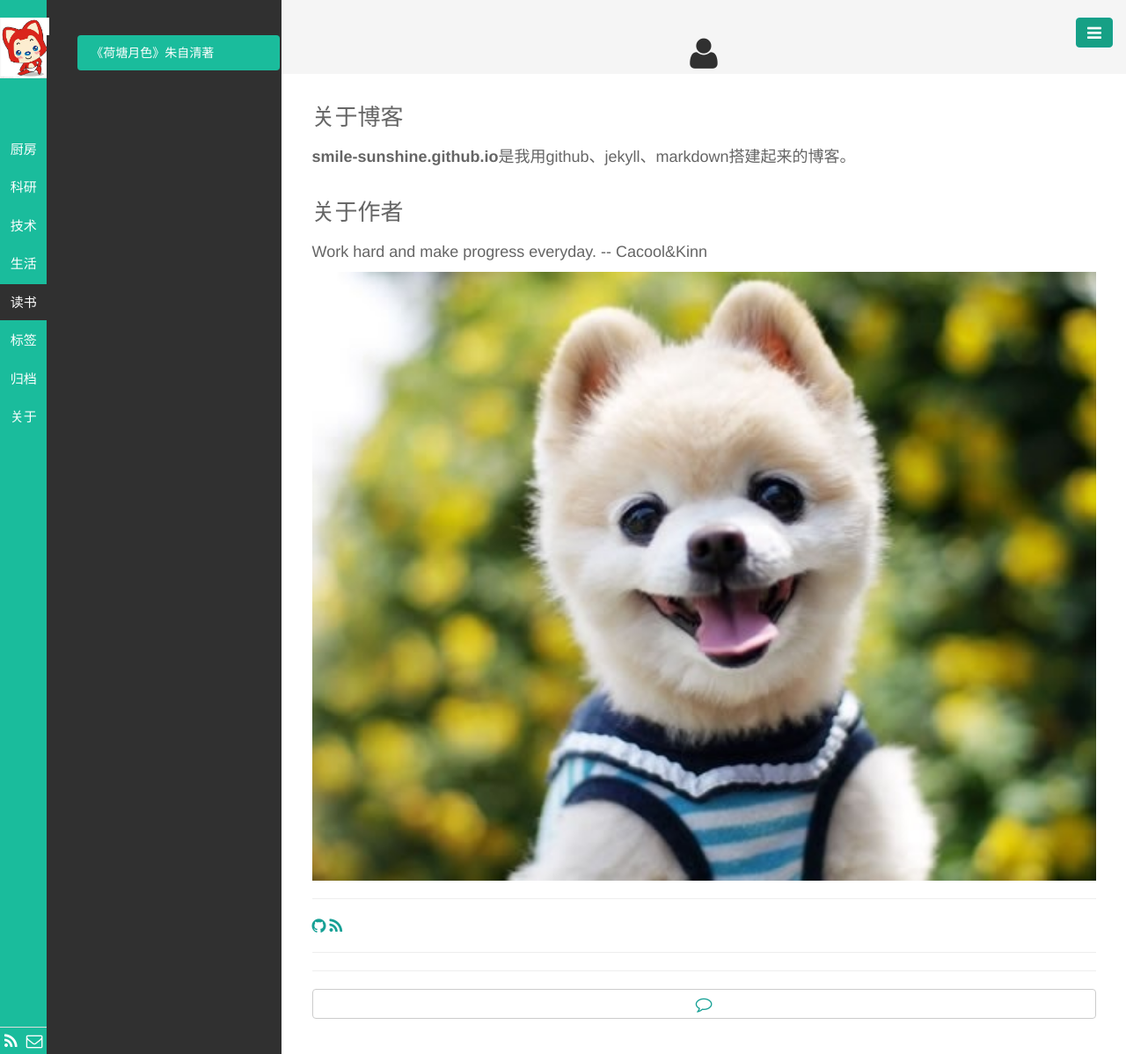
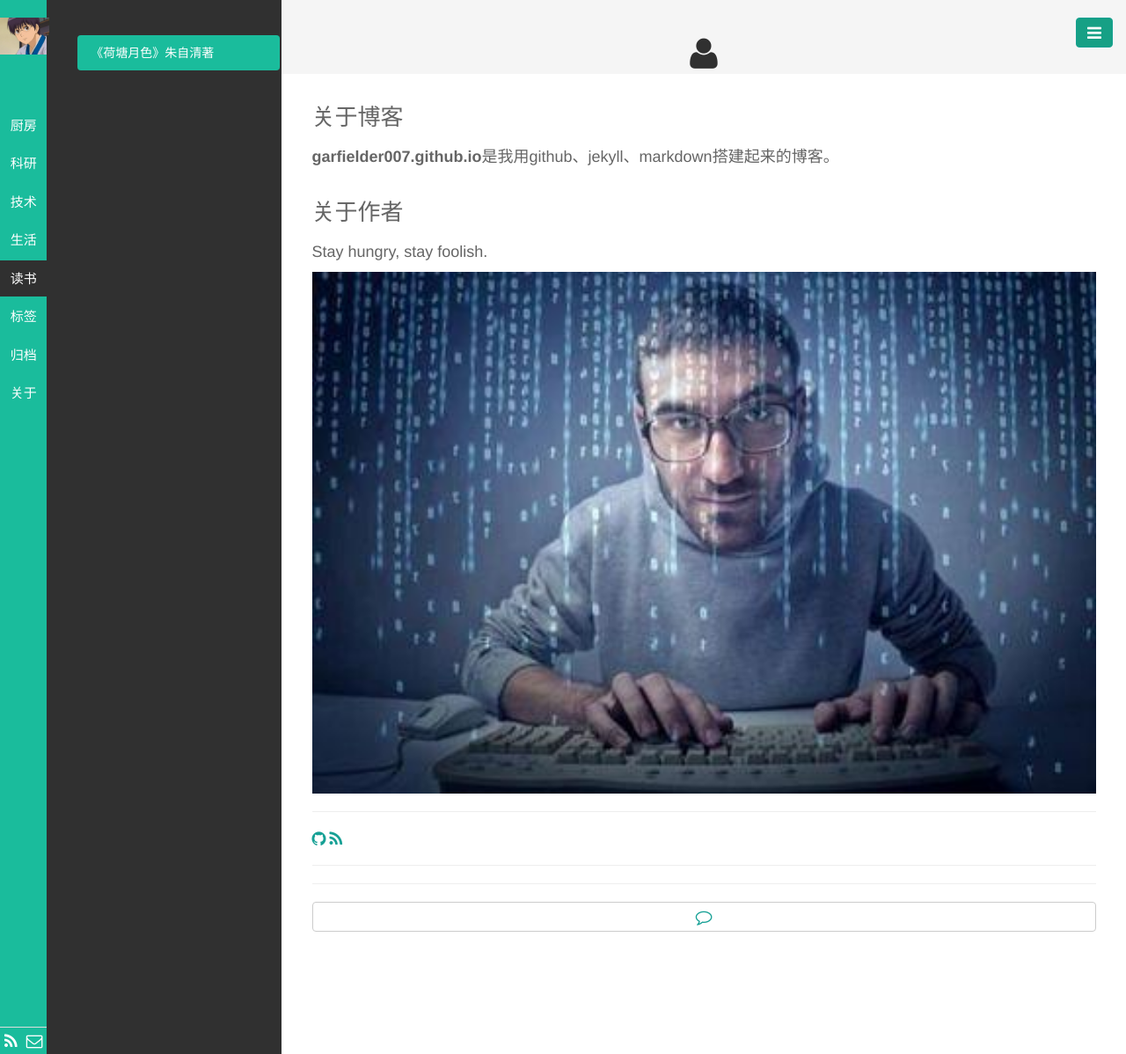
Before and after one commit to GarfieldEr007/garfielder007.github.io, a Jekyll site: the page built from pages/about.html, in a window 1280 px wide. Shown: the whole page at 88% size. Built offline with Jekyll 4.4.1, drawn with Linux system fonts in a browser that asks for light colours; Markdown is read by kramdown in place of the engine named in the settings.

Commit message:
change some blog files

```diff
--- a/_config.yml
+++ b/_config.yml
@@ -4,15 +4,15 @@ markdown: redcarpet
 
 # 作者信息
 author:
-  name: Cacool&Kinn
-  link: smile-sunshine.github.io
+  name: GarfieldEr007
+  link: garfielder007.github.io
 
   #<!--
   #email: lay.1010@hotmail.com
    #weibo: http://weibo.com/orangeissweet
   #-->
 
-  github: http://github.com/smile-sunshine
+  github: http://github.com/GarfieldEr007
 
   #<!--
   #music: http://site.douban.com/linanya
@@ -20,23 +20,22 @@ author:
   #-->
 
 # 站点信息
-title: Cacool&Kinn
+title: GarfieldEr007
 description: My personal blog
-url: smile-sunshine.github.io
+url: garfielder007.github.io
 rss_url: /pages/atom.xml
 
 # gavatar头像及Favicon
-gavatar: /public/img/ali.jpg
-favicon: /public/img/ali.jpg
-
+gavatar: /public/img/garfielder007_avatar.png
+favicon: /public/img/garfielder007_avatar.png
 # google analytics 设置
 ga:
   id: UA-54262064-1
-  url: smile-sunshine.github.io
+  url: garfielder007.github.io
 
 # disqus 设置
 disqus:
-  shortname: Cacool&Kinn
+  shortname: GarfieldEr007
 
 # 主题设置，自动激活某个标签
 active: 读书
--- a/pages/about.html
+++ b/pages/about.html
@@ -4,12 +4,12 @@ title: <i class="fa fa-user fa-lg"></i>
 titlename: 关于
 ---
 <h3>关于博客</h3>
-<p style=font-size:18px><B>smile-sunshine.github.io</B>是我用github、jekyll、markdown搭建起来的博客。</p>
+<p style=font-size:18px><B>garfielder007.github.io</B>是我用github、jekyll、markdown搭建起来的博客。</p>
 
 <h3>关于作者</h3>
-<p style=font-size:18px>Work hard and make progress everyday. -- Cacool&Kinn</p>
+<p style=font-size:18px>Stay hungry, stay foolish.</p>
 
-<center><img src="/public/img/junjie.jpg" style="width:100%"></center>
+<center><img src="/public/img/coder.jpg" style="width:100%"></center>
 
 <hr>
 
```
Also changed, not shown: README.md, public/img/coder.jpg (added), public/img/garfielder007_avatar.png (added).
